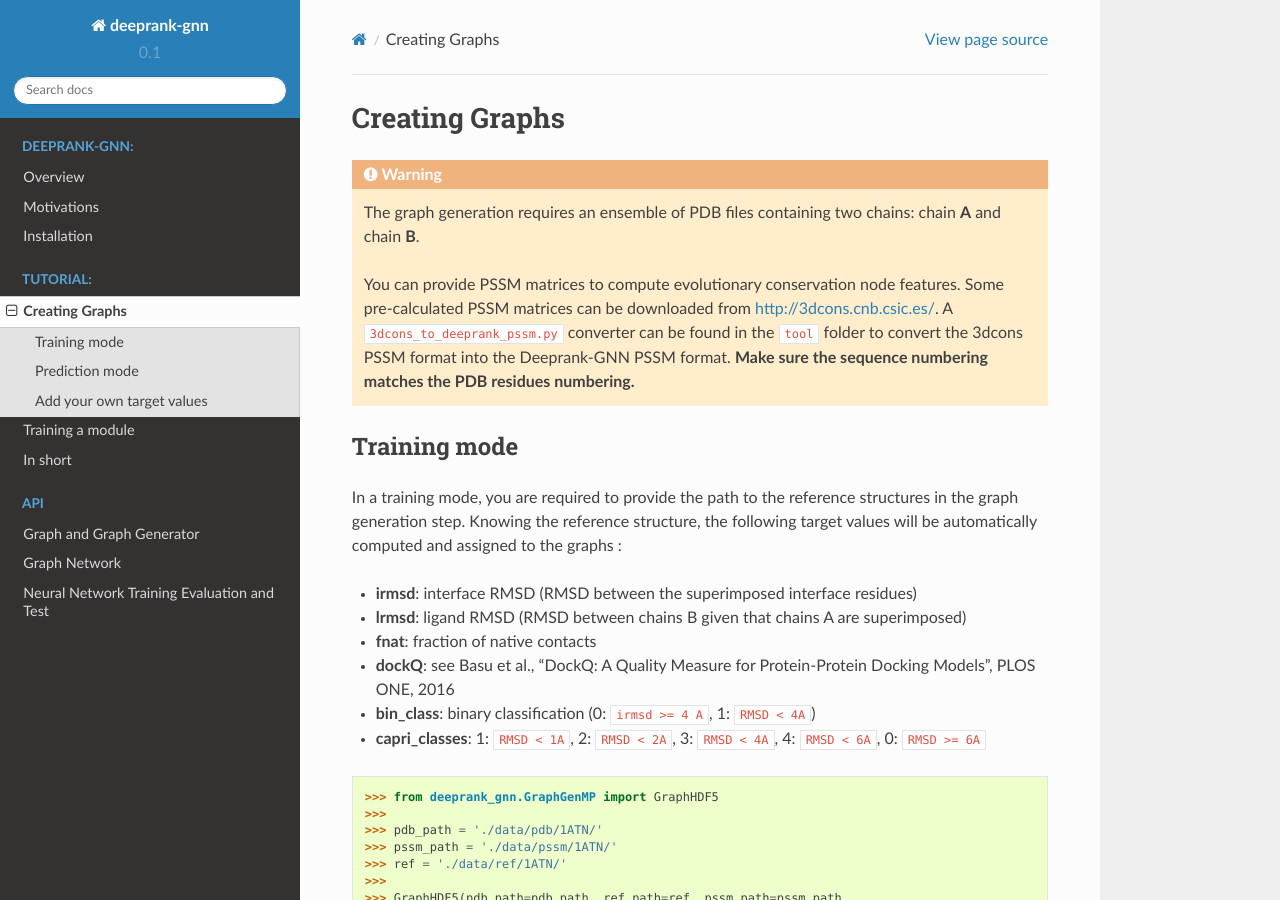
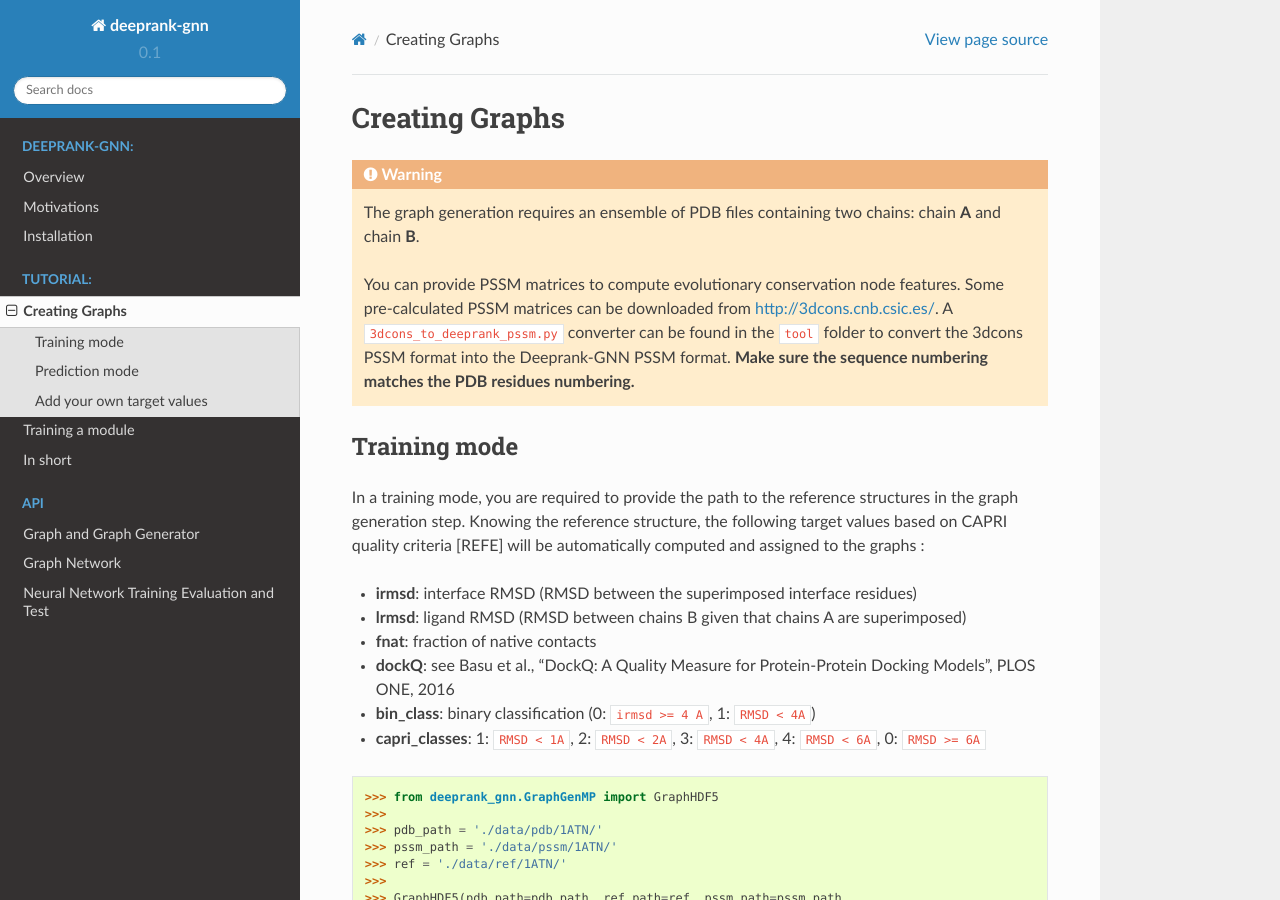
Before and after one commit to DeepRank/Deeprank-GNN, a Sphinx documentation site: the page built from docs/tutorial.generate_graph.rst, in a window 1280 px wide and 900 px high. Built offline with Sphinx 7.4.7 and the Read the Docs theme 2.0.0, drawn with Linux system fonts in a browser that asks for light colours.

Commit message:
Update tutorial.generate_graph.rst
Not sure if everyone is familiar with the CAPRI quality criteria. Might be good to add a reference to a paper (or a clear explanation of what i-RMDS, l-RMSD and Fnat are).

```diff
--- a/docs/tutorial.generate_graph.rst
+++ b/docs/tutorial.generate_graph.rst
@@ -13,7 +13,7 @@ Creating Graphs
 Training mode
 -------------------------------------
 
-In a training mode, you are required to provide the path to the reference structures in the graph generation step. Knowing the reference structure, the following target values will be automatically computed and assigned to the graphs :
+In a training mode, you are required to provide the path to the reference structures in the graph generation step. Knowing the reference structure, the following target values based on CAPRI quality criteria [REFE] will be automatically computed and assigned to the graphs :
 
 - **irmsd**: interface RMSD (RMSD between the superimposed interface residues)
 
```
